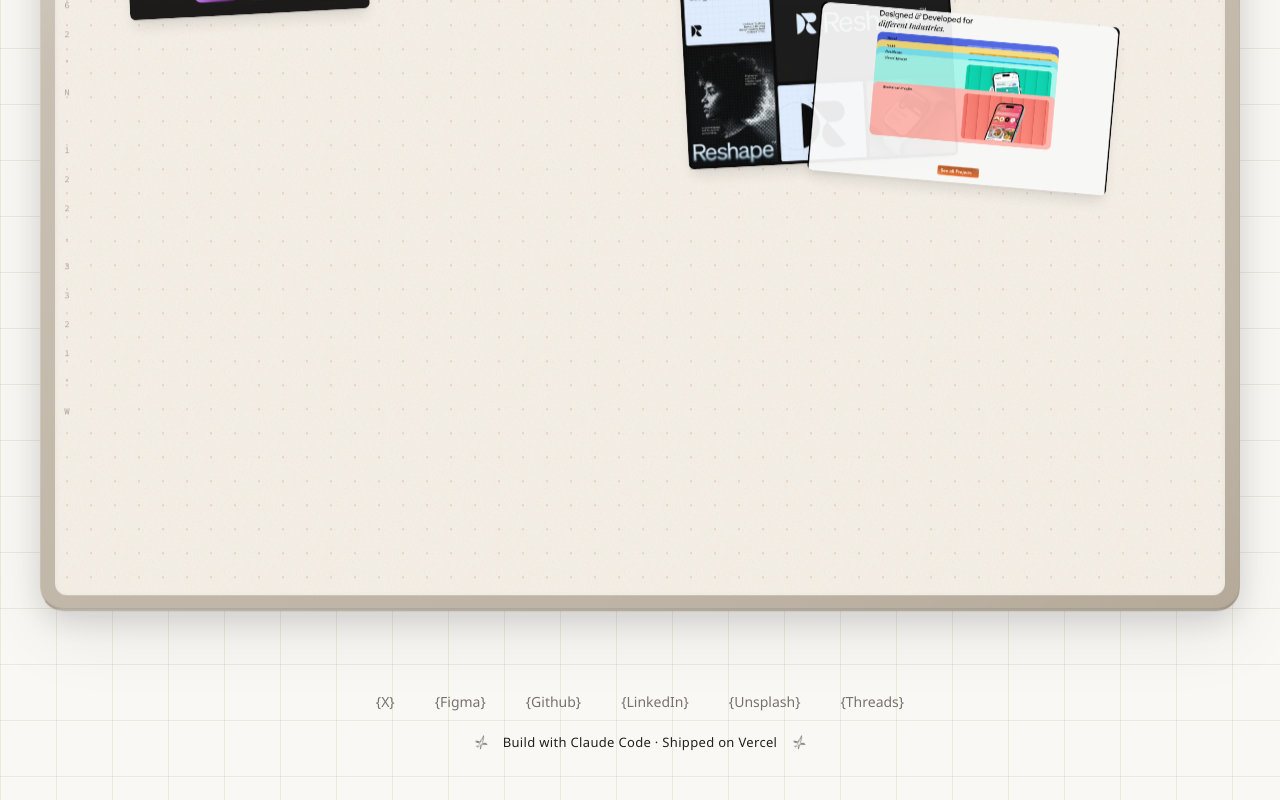
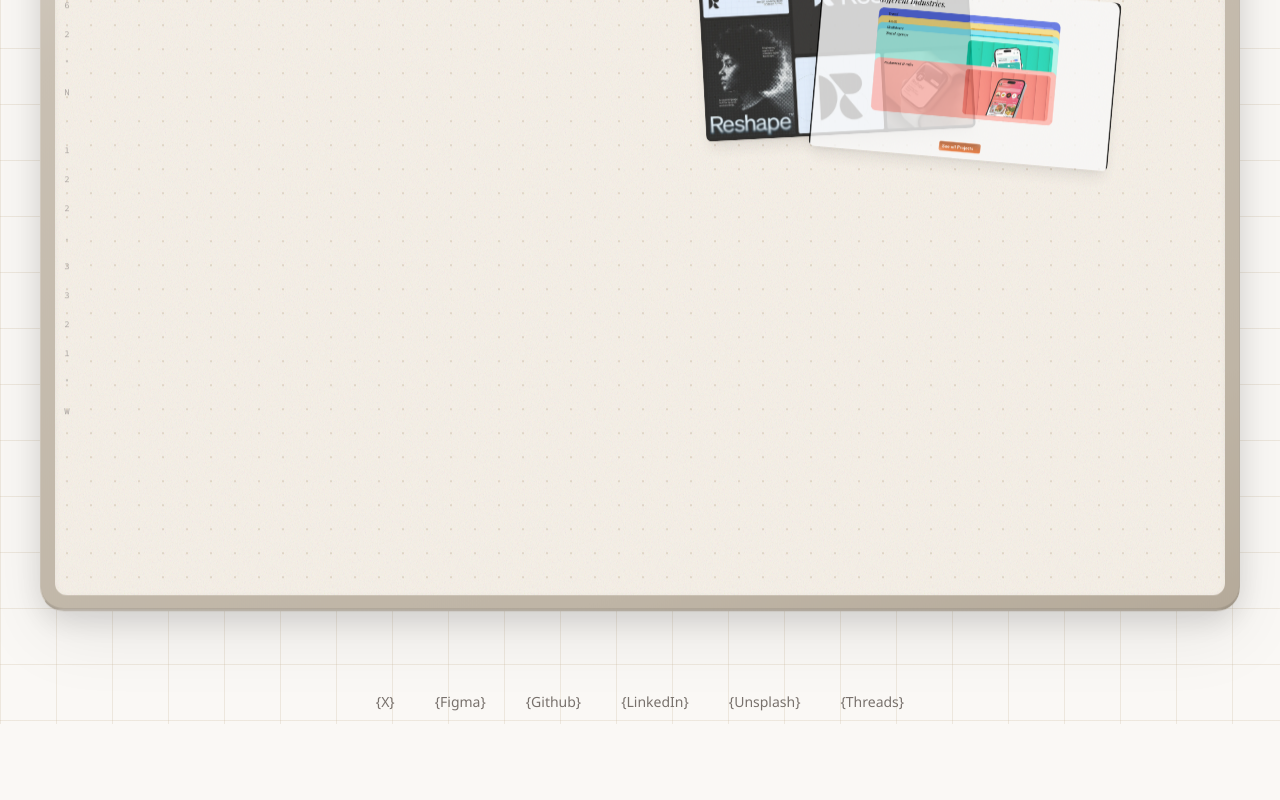
Before and after one commit to hsay123/designsportfolio, a Next.js app: page / in a window 1280 px wide. Shown: the part 2752-3552 px from the top of the page. After the commit the page ends 3476 px from the top, so only its background shows below. Built offline with nearby package versions, Linux system fonts and the light colour scheme.

Commit message:
refactor: remove footer components from landing page layout

```diff
--- a/app/page.tsx
+++ b/app/page.tsx
@@ -257,22 +257,6 @@ export default function Home() {
         </motion.a>
       </motion.div>
 
-      {/* Footer */}
-      <motion.footer
-        className="w-full flex flex-col items-center gap-4 pt-2 pb-12"
-        initial={{ opacity: 0, y: 20 }}
-        whileInView={{ opacity: 1, y: 0 }}
-        transition={{ duration: 0.5, ease: "easeOut", delay: 0.15 }}
-        viewport={{ once: true, margin: "-50px" }}
-      >
-        <div className="flex items-center gap-3">
-          <img src="/star.svg" alt="" className="w-5 h-5 brightness-0 opacity-70 animate-spin" style={{ animationDuration: "4s" }} draggable={false} />
-          <p className="font-[family-name:var(--font-noto)] text-[13px] tracking-wide" style={{ color: "#212121" }}>
-            Build with Claude Code · Shipped on Vercel
-          </p>
-          <img src="/star.svg" alt="" className="w-5 h-5 brightness-0 opacity-70 animate-spin" style={{ animationDuration: "4s" }} draggable={false} />
-        </div>
-      </motion.footer>
 
 
 
@@ -335,13 +319,6 @@ export default function Home() {
             </motion.div>
           </AnimatePresence>
         </div>
-
-        {/* Footer */}
-        <footer className="mt-24 text-center">
-          <p className="font-mono text-xs text-text-muted">
-            Build with Claude Code · Shipped on Vercel
-          </p>
-        </footer>
       </div>
     </div>
   );
```
